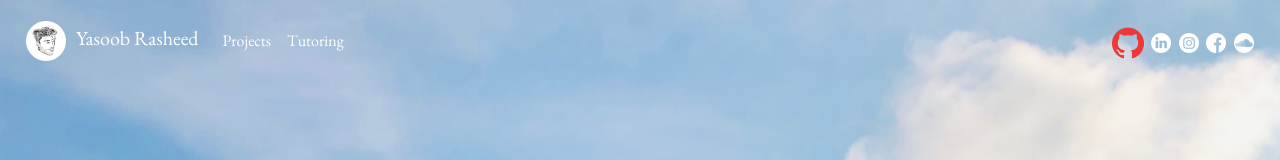
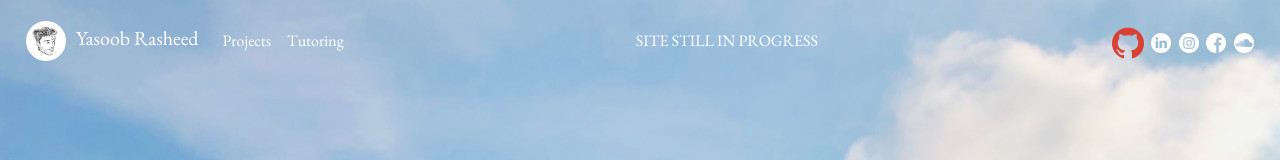
Before and after one commit to yasoobrasheed/portfolio, a React (Create React App) app: page / in a window 1280 px wide. In both pictures the pointer is over the picture 1133 px from the left and 43 px from the top of the page. Shown: the top 160 px of the page. Built offline with nearby package versions, Linux system fonts and the light colour scheme.

Commit message:
added in-progress, attempting to fix z-position error on deployed app

```diff
--- a/src/Components/NavBar.css
+++ b/src/Components/NavBar.css
@@ -30,5 +30,5 @@
 .logo:hover {
   width: 2em;
   height: 2em;
-  filter: invert(31%) sepia(39%) saturate(6000%) hue-rotate(343deg) brightness(97%) contrast(90%);
+  filter: invert(29%) sepia(18%) saturate(5640%) hue-rotate(337deg) brightness(109%) contrast(93%);
 }
--- a/src/Components/NavBar.js
+++ b/src/Components/NavBar.js
@@ -32,6 +32,11 @@ export const NavBar = () => (
             <Nav.Link id="navitem" href="/tutoring"> Tutoring </Nav.Link>
           </Nav.Item>
         </Nav>
+        <Nav className="m-auto">
+          <Nav.Item>
+            <Nav.Link id="navitem"> SITE STILL IN PROGRESS </Nav.Link>
+          </Nav.Item>
+        </Nav>
         <Nav className="ml-auto">
           <div id="media-links">
             <a href="https://github.com/yasoobrasheed" target="_blank" rel="noopener noreferrer">
--- a/src/Components/Projects/Projects.css
+++ b/src/Components/Projects/Projects.css
@@ -26,6 +26,7 @@ h3 {
 }
 
 #projectbutton:hover{
+    z-index:-1;
     color: #d93734;
     opacity: 80%;
 }
```
